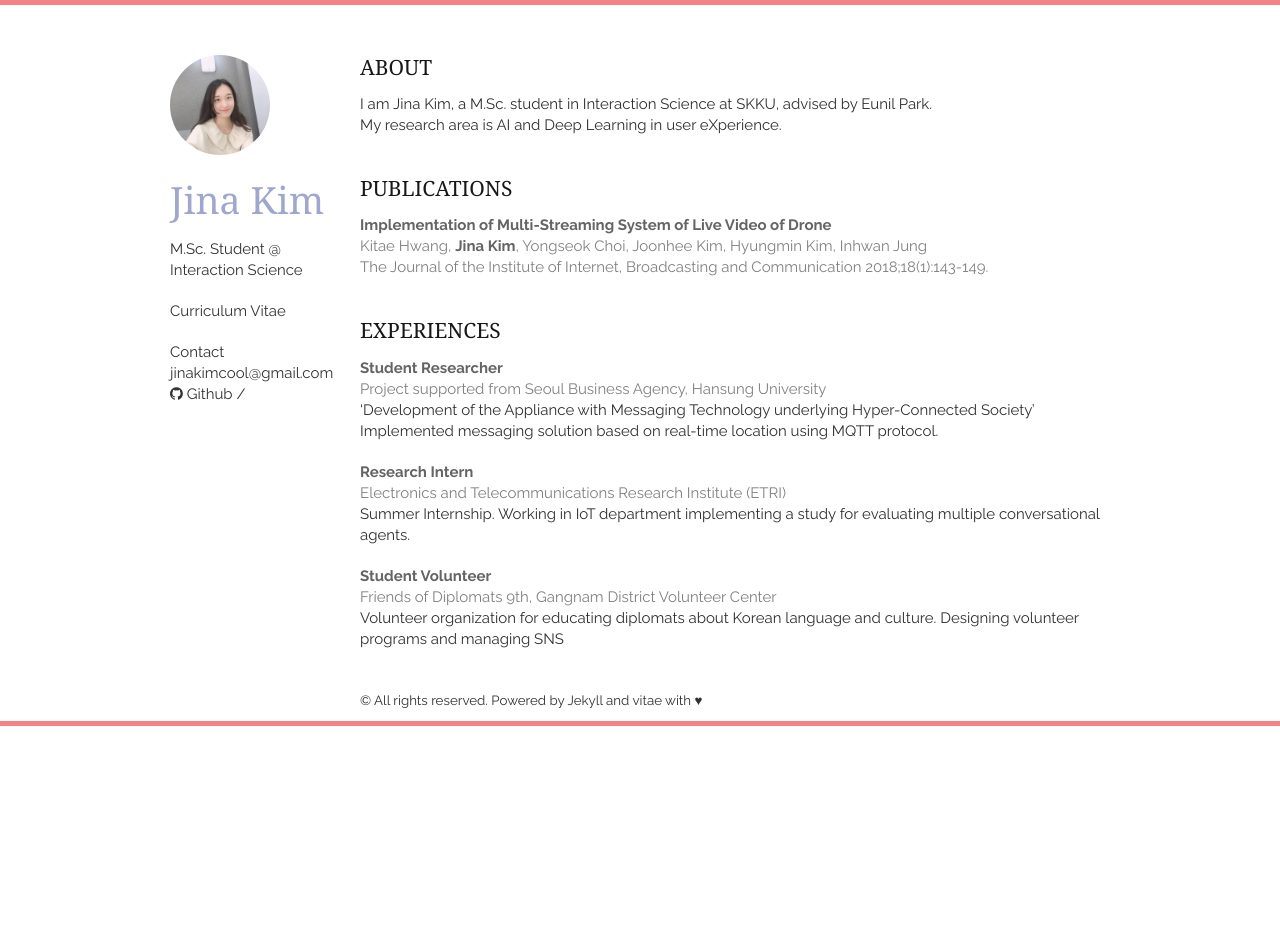
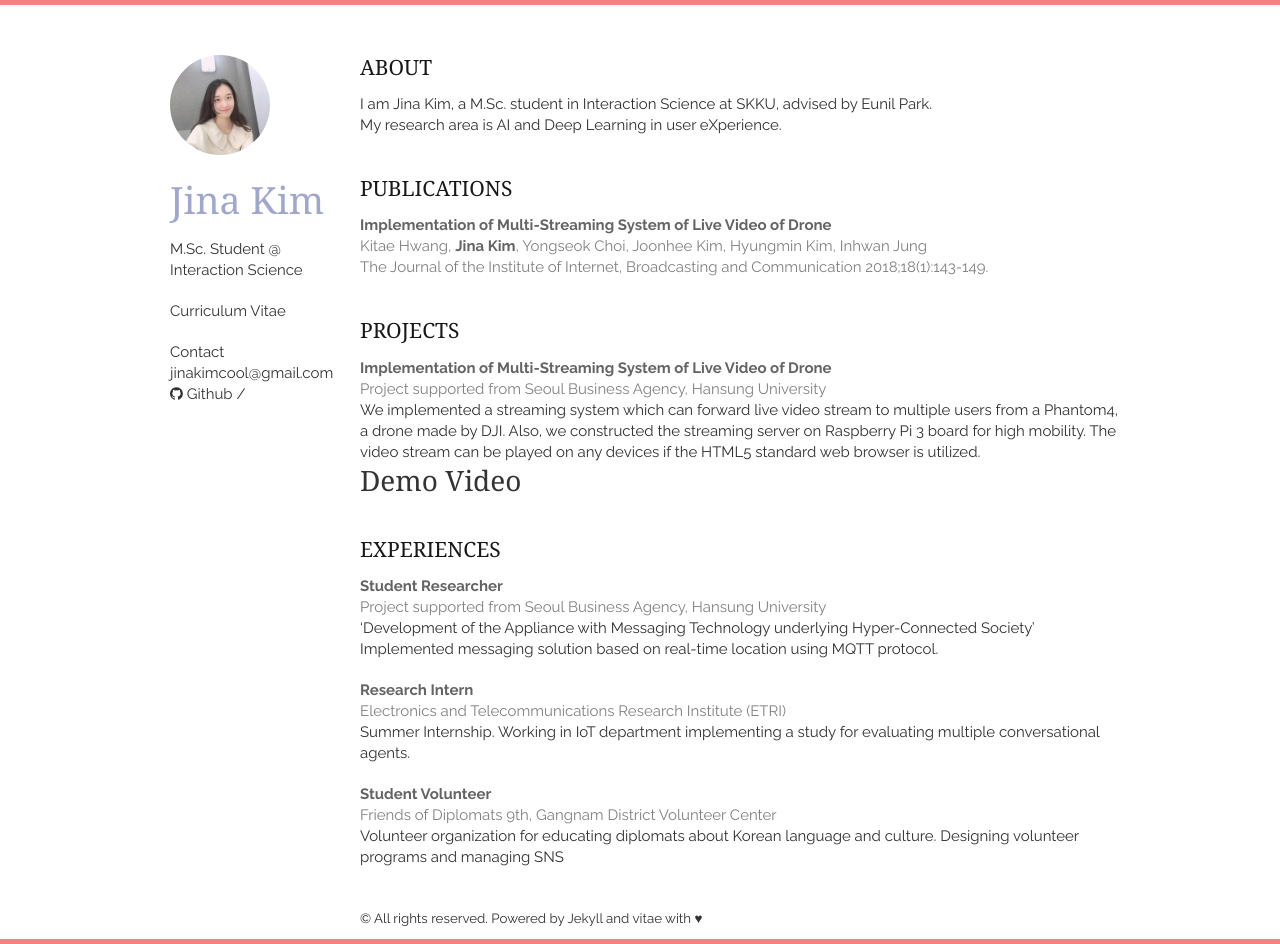
Before and after one commit to Jina-Kim/Jina-Kim.github.io, a Jekyll site: the page built from index.html, in a window 1280 px wide. Built offline with Jekyll 4.4.1, drawn with Linux system fonts in a browser that asks for light colours; nearby versions of some CDN libraries; the list of posts is cut into pages by our own code; before the commit the page ends 900 px from its top, so only the background shows below that.

Commit message:
update projects

```diff
--- /dev/null
+++ b/_includes/projects.html
@@ -0,0 +1,17 @@
+<section class="thirteen columns">
+    <h1>Projects</h1>
+
+    <article>
+        <header>
+            <em>Implementation of Multi-Streaming System of Live Video of Drone</em><br/>
+            <span>Project supported from Seoul Business Agency, Hansung University</span>
+        </header>
+        <p>
+          We implemented a streaming system which can forward live video stream to multiple users from a Phantom4, a drone made by DJI.
+          Also, we constructed the streaming server on Raspberry Pi 3 board for high mobility.
+          The video stream can be played on any devices if the HTML5 standard web browser is utilized.
+        </P>
+        <h3><a href="https://youtu.be/55R1oghmro4">Demo Video</a></h3>
+    </article>
+
+</section>
--- a/index.html
+++ b/index.html
@@ -6,4 +6,6 @@ layout: layout
 
 {% include publications.html %}
 
+{% include projects.html %}
+
 {% include experiences.html %}
```
